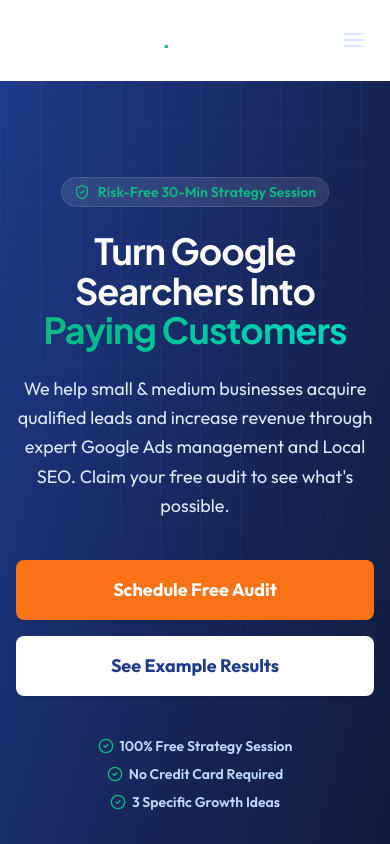
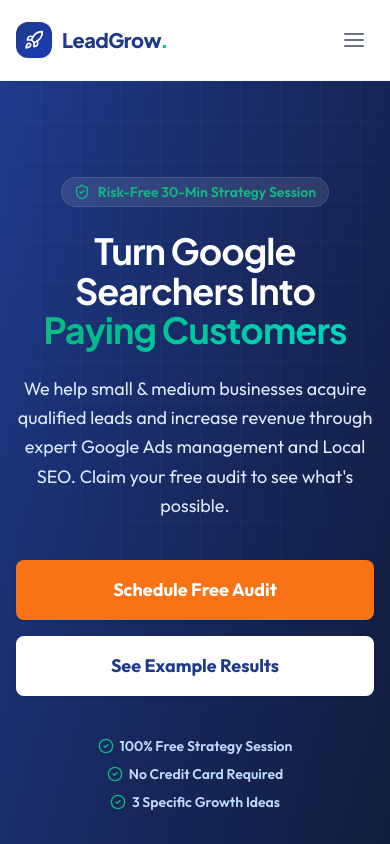
Before and after one commit to rafiulislam1306/Agency, a Next.js app: page / in a window 390 px wide. Shown: the top 844 px of the page. Built offline with nearby package versions, Linux system fonts and the light colour scheme.

Commit message:
Revert "style: implement dynamic scroll-responsive header transparency on homepage"
This reverts commit 6ad006a69a512bfc59ce2ff282567acdef9e5aa4.

```diff
--- a/components/Navbar.tsx
+++ b/components/Navbar.tsx
@@ -1,6 +1,6 @@
 "use client";
 
-import React, { useState, useEffect } from "react";
+import React, { useState } from "react";
 import Link from "next/link";
 import { usePathname } from "next/navigation";
 import { Rocket } from "lucide-react";
@@ -8,23 +8,9 @@
 
 export default function Navbar() {
   const [isOpen, setIsOpen] = useState(false);
-  const [isScrolled, setIsScrolled] = useState(false);
   const pathname = usePathname();
 
   const toggleMenu = () => setIsOpen(!isOpen);
-
-  useEffect(() => {
-    const handleScroll = () => {
-      setIsScrolled(window.scrollY > 20);
-    };
-    window.addEventListener("scroll", handleScroll);
-    return () => window.removeEventListener("scroll", handleScroll);
-  }, []);
-
-  // Close menu on route change
-  useEffect(() => {
-    setIsOpen(false);
-  }, [pathname]);
 
   const navLinks = [
     { name: "Home", href: "/" },
@@ -43,78 +29,41 @@
     return pathname.startsWith(href);
   };
 
-  const isHomepage = pathname === "/";
-  const useTransparentHeader = isHomepage && !isScrolled && !isOpen;
-
   return (
     <>
-      <header
-        className={`sticky top-0 z-50 w-full transition-all duration-300 ${
-          useTransparentHeader
-            ? "bg-transparent border-b border-transparent shadow-none"
-            : "bg-white/80 backdrop-blur-md border-b border-gray-100/80 shadow-xs"
-        }`}
-      >
+      <header className="sticky top-0 z-50 w-full bg-white/80 backdrop-blur-md border-b border-gray-100/80 shadow-xs transition-all duration-300">
         <div className="max-w-7xl mx-auto px-4 sm:px-6 lg:px-8">
           <div className="flex justify-between items-center h-20">
             {/* Logo */}
             <div className="flex-shrink-0 flex items-center">
               <Link href="/" className="flex items-center space-x-2.5 group">
-                <div
-                  className={`p-2 rounded-xl text-white transition-all duration-300 group-hover:scale-105 ${
-                    useTransparentHeader
-                      ? "bg-white/10 border border-white/10 shadow-none"
-                      : "bg-gradient-to-br from-brand-blue to-blue-800 shadow-xs group-hover:shadow-md"
-                  }`}
-                >
-                  <Rocket
-                    className={`w-5 h-5 transform transition-transform duration-300 group-hover:-translate-y-0.5 group-hover:translate-x-0.5 ${
-                      useTransparentHeader ? "text-white" : "text-white"
-                    }`}
-                    aria-hidden="true"
-                  />
+                <div className="bg-gradient-to-br from-brand-blue to-blue-800 p-2 rounded-xl text-white shadow-xs group-hover:shadow-md transition-all duration-300 group-hover:scale-105">
+                  <Rocket className="w-5 h-5 transform transition-transform duration-300 group-hover:-translate-y-0.5 group-hover:translate-x-0.5" aria-hidden="true" />
                 </div>
-                <span
-                  className={`font-display font-black text-xl tracking-tight transition-colors duration-300 ${
-                    useTransparentHeader
-                      ? "text-white"
-                      : "text-brand-blue group-hover:text-brand-blue-hover"
-                  }`}
-                >
-                  LeadGrow<span className={useTransparentHeader ? "text-brand-green" : "text-brand-green"}>.</span>
+                <span className="font-display font-black text-xl tracking-tight text-brand-blue group-hover:text-brand-blue-hover transition-colors">
+                  LeadGrow<span className="text-brand-green">.</span>
                 </span>
               </Link>
             </div>
 
             {/* Desktop Navigation */}
             <nav className="hidden lg:flex space-x-1.5 items-center">
-              {navLinks.map((link) => {
-                const active = isActive(link.href);
-                return (
+              {navLinks.map((link) => (
                 <Link
                   key={link.name}
                   href={link.href}
                   className={`text-xs font-bold tracking-wide uppercase px-4 py-2 rounded-full transition-all duration-200 ${
-                      useTransparentHeader
-                        ? active
-                          ? "bg-white/10 text-white"
-                          : "text-blue-100 hover:text-white hover:bg-white/5"
-                        : active
+                    isActive(link.href)
                       ? "bg-brand-blue/5 text-brand-blue"
                       : "text-gray-600 hover:text-brand-blue hover:bg-gray-50"
                   }`}
                 >
                   {link.name}
                 </Link>
-                );
-              })}
+              ))}
               <Link
                 href="/contact"
-                className={`ml-4 inline-flex items-center justify-center px-5 py-2.5 rounded-full text-xs font-bold uppercase tracking-wide transition-all duration-300 active:scale-95 shadow-xs ${
-                  useTransparentHeader
-                    ? "border border-white/30 text-white hover:bg-white hover:text-brand-blue"
-                    : "border border-brand-blue text-brand-blue hover:bg-brand-blue hover:text-white"
-                }`}
+                className="ml-4 inline-flex items-center justify-center px-5 py-2.5 border border-brand-blue text-brand-blue hover:bg-brand-blue hover:text-white rounded-full text-xs font-bold uppercase tracking-wide transition-all duration-300 active:scale-95 shadow-xs"
               >
                 Schedule Free Audit
               </Link>
@@ -124,11 +73,7 @@
             <div className="flex items-center lg:hidden">
               <button
                 onClick={toggleMenu}
-                className={`relative inline-flex items-center justify-center w-10 h-10 rounded-xl transition-all duration-300 focus:outline-none cursor-pointer ${
-                  useTransparentHeader
-                    ? "text-blue-100 hover:text-white hover:bg-white/5"
-                    : "text-gray-500 hover:text-brand-blue hover:bg-gray-50"
-                }`}
+                className="relative inline-flex items-center justify-center w-10 h-10 rounded-xl text-gray-500 hover:text-brand-blue hover:bg-gray-50 focus:outline-none cursor-pointer"
                 aria-expanded={isOpen}
                 aria-label="Toggle Navigation Menu"
               >
```
Lines whose indentation alone changed are shown as unchanged.
